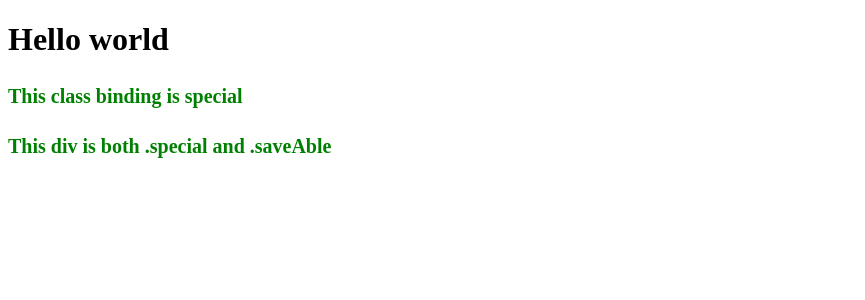
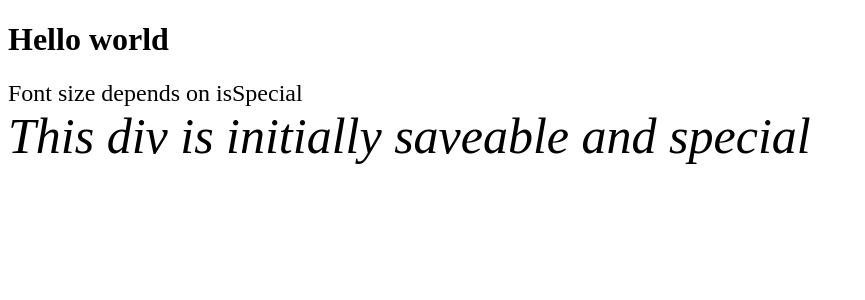
Before and after one commit to mdmahmudurrahman/angular4-syntax, an Angular app: page / in a window 1280 px wide. Shown: the top 300 px of the page, without its empty margins (0-865 px from the left). Built offline with nearby package versions, Linux system fonts and the light colour scheme.

Commit message:
css style binding

```diff
--- a/src/app/components/sandbox/sandbox.component.html
+++ b/src/app/components/sandbox/sandbox.component.html
@@ -1,5 +1,6 @@
 <h1>Hello world</h1>
-<!-- css class binding -->
+<!-- css style binding -->
 
-<h4 [class.special]="isSpecial">This class binding is special</h4>
-<h2 [ngClass]="currentClasses">This div is both .special and .saveAble</h2>
+<div [style.font-size]="isSpecial ? 'x-large' : 'smaller'">Font size depends on isSpecial</div>
+
+<div [ngStyle]="currentStyles">This div is initially saveable and special</div>
--- a/src/app/components/sandbox/sandbox.component.ts
+++ b/src/app/components/sandbox/sandbox.component.ts
@@ -12,17 +12,16 @@
 export class SandboxComponent {
   isSpecial = true;
   canSave = true;
-
-  currentClasses = {};
+  currentStyles = {};
 
   constructor() {
-    this.setCurrentClasses();
+    this.setCurrentStyles();
   }
 
-  setCurrentClasses() {
-    this.currentClasses = {
-      savebble: this.canSave,
-      special: this.isSpecial
+  setCurrentStyles() {
+    this.currentStyles = {
+      'font-style': this.canSave ? 'italic' : 'normal',
+      'font-size': this.isSpecial ? '50px' : '10px'
     }
   }
 }
```
